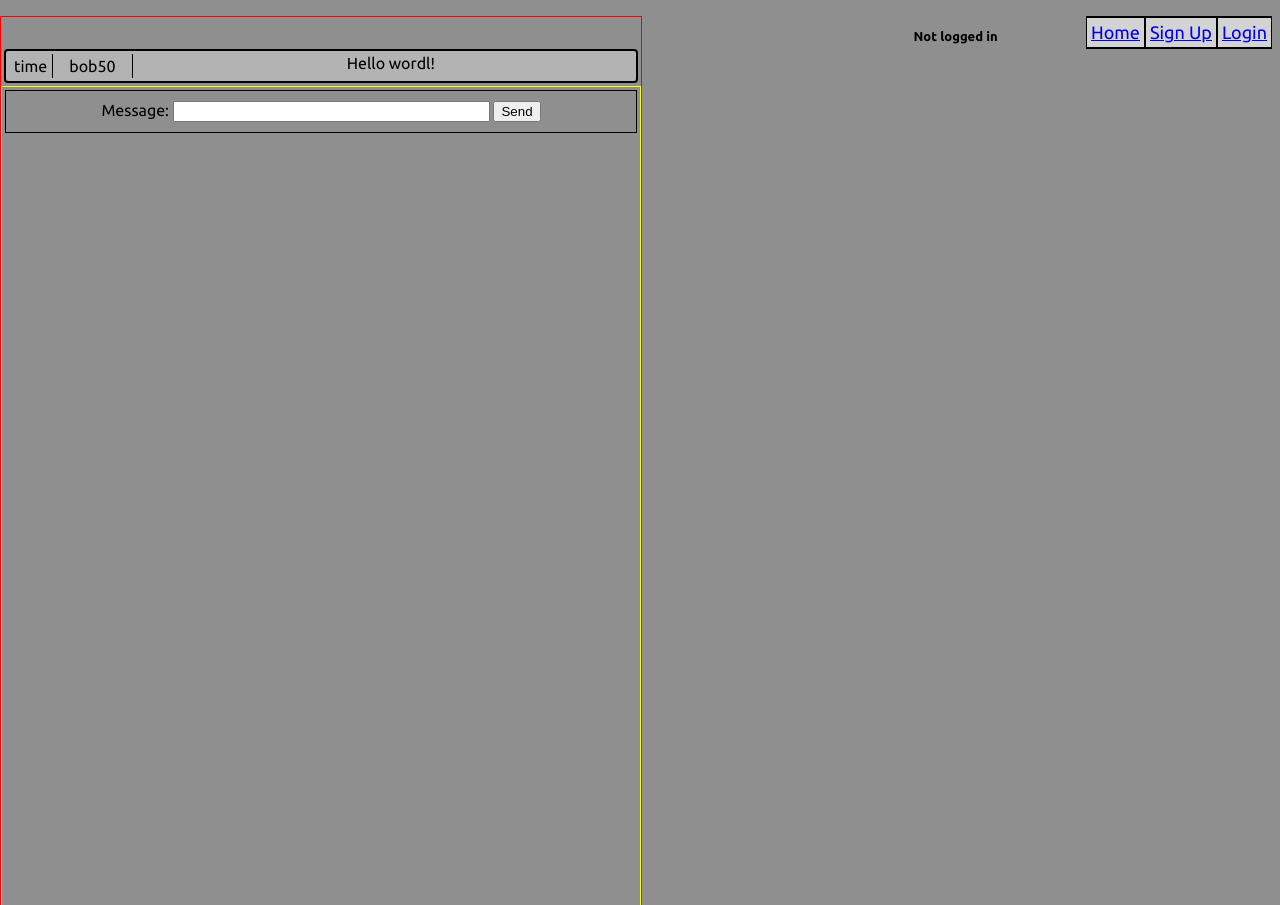
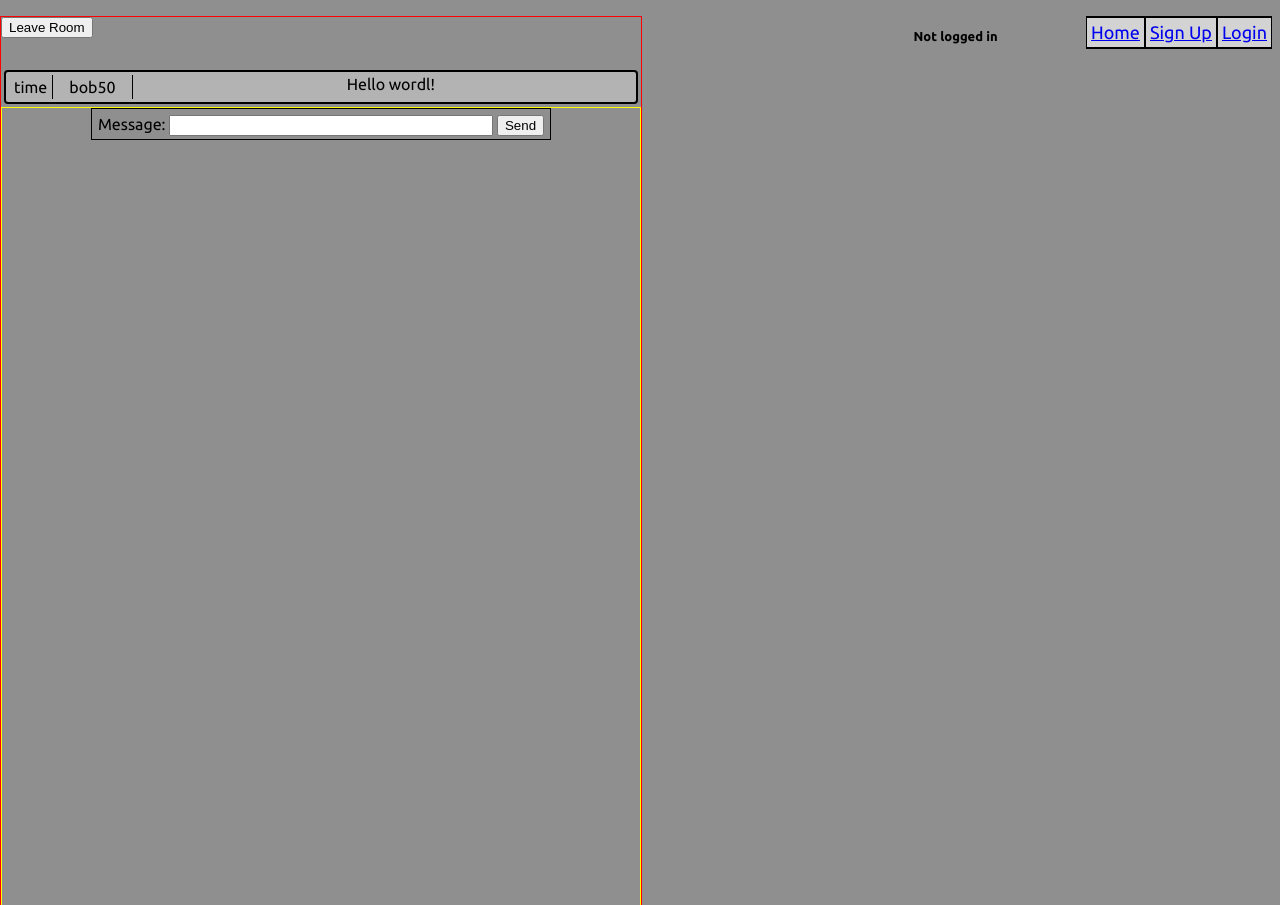
Before and after one commit to m1k0103/music_together, a Flask app: template music_together/templates/room.html in a window 1280 px wide. Shown: the top 905 px of the page. Run offline with Flask 3, Linux system fonts and the light colour scheme; the template is opened without the code that fills it, so the values that code supplies are empty; parts of the project's set-up code (start-up, migrations or seed data) failed here and were passed over.

Commit message:
added leave room buttom (basic)

```diff
--- a/music_together/templates/room.html
+++ b/music_together/templates/room.html
@@ -3,7 +3,14 @@
 {% block head %}{% endblock %}
 {% block content %}
 
+
+
 <div class="left-container" style="border: 1px red solid;">
+
+    <form action="/leave_current_room" method="post">
+        <input type="submit" value="Leave Room">
+    </form>
+
     <!--Chatbox in chat left-container which is just used as a
     container for the whole chat stuff-->
     <div class="chatbox">
@@ -16,11 +23,11 @@
 
     <div class="chat-input-container">
         <form action="/send_message" method="post">
-            <div class="chat-input">
+            <span class="chat-input">
                 <label for="message">Message:</label>
                 <input type="text" name="message" id="message">
                 <input type="submit" value="Send">
-            </div>
+            </span>
         </form>
     </div>
 
```
